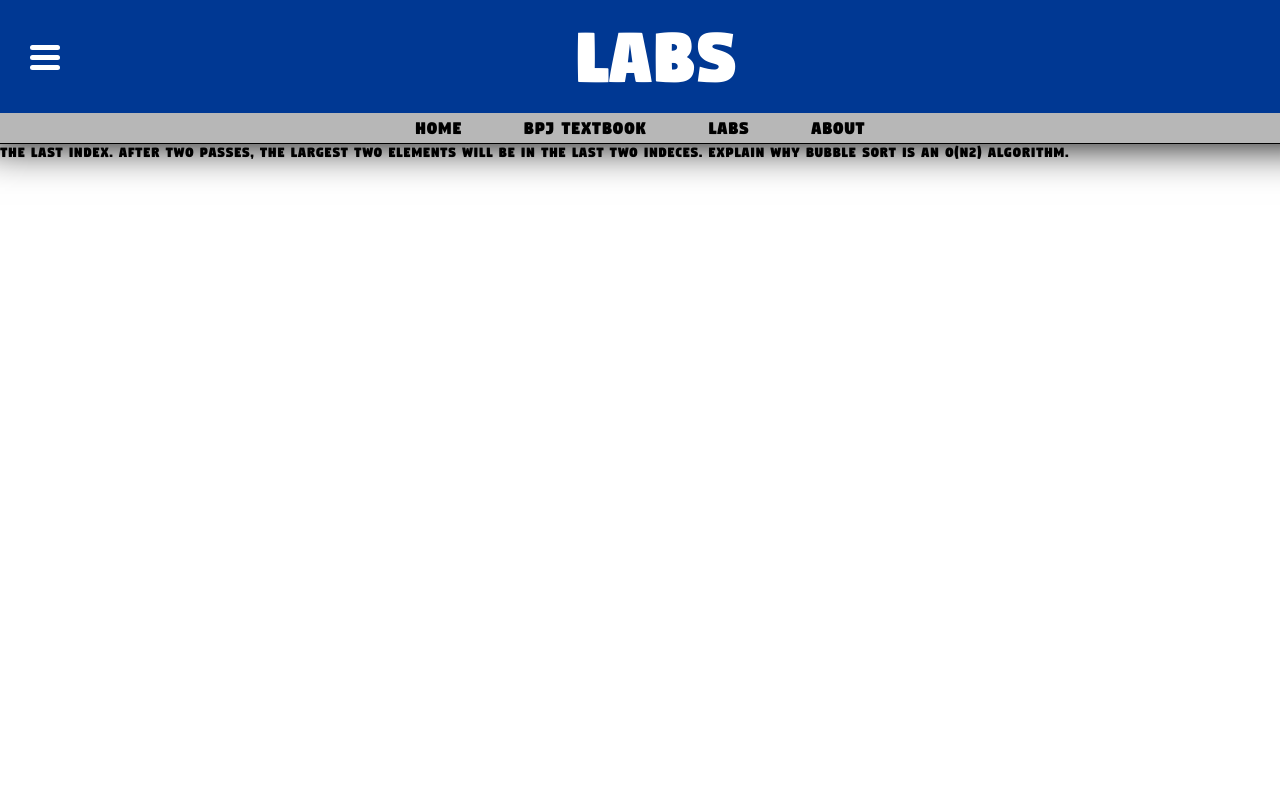
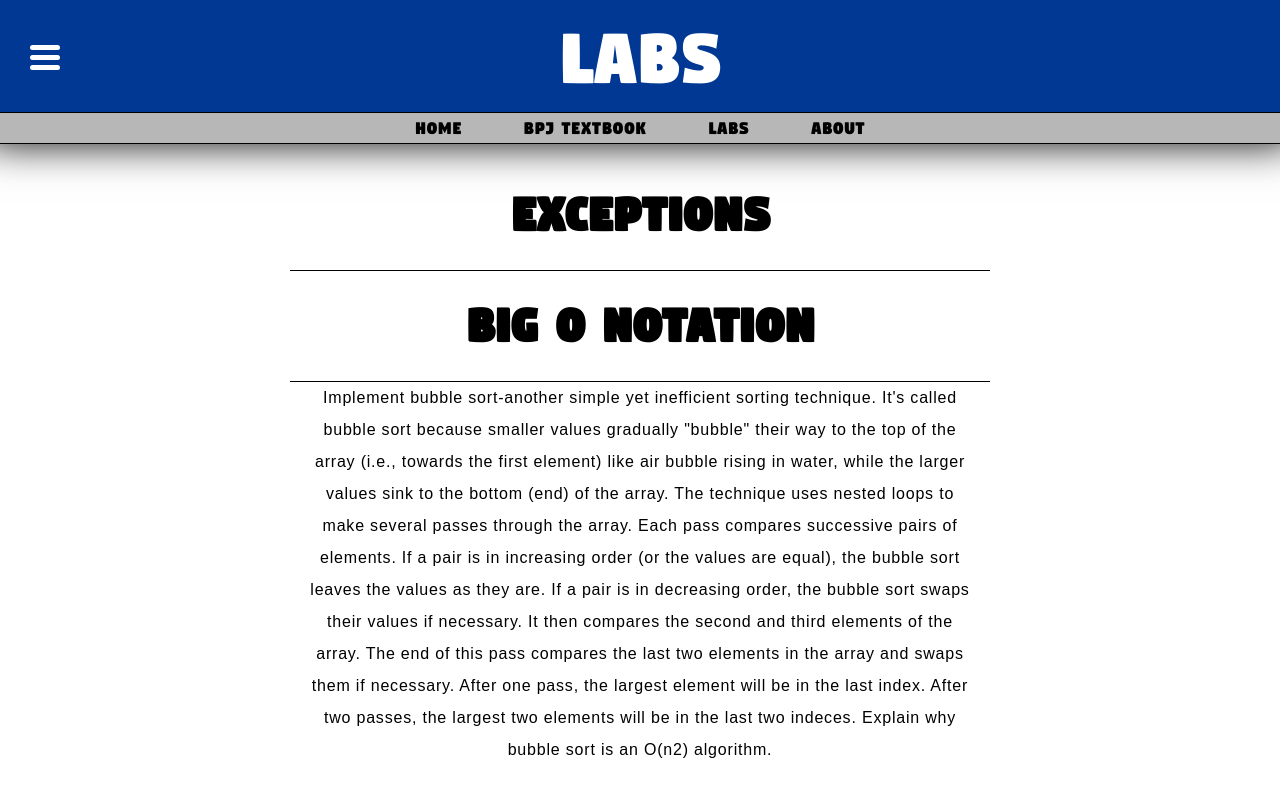
Before and after one commit to mohiganscs/labs, a plain HTML site: page index.html in a window 1280 px wide. Drawn offline with Linux system fonts and the light colour scheme.

Commit message:
Update styles.css

```diff
--- a/styles.css
+++ b/styles.css
@@ -15,6 +15,14 @@ body {
          url('digitalt-webfont.woff') format('woff');
     font-weight: normal;
     font-style: normal;
+}
+
+.lab {
+	position: relative;
+	left: 50%;
+	transform: translate(-50%, 0%);
+	width: 675px;
+	font-family: Arial;
 }
 
 .sidebar {
@@ -69,31 +77,49 @@ body {
 	border-radius: 10px;
 }
 
+.title {
+	position: relative;
+	left: 50%;
+	transform: translate(-50%, 0%);
+	font-size: 55px;
+	width: 700px;
+	border-bottom: 1px solid black;
+}
+
 #header {
 	position: fixed;
 	top: 0;
 	left: 0;
 	width: 100%;
+	height: 82px;
 	background: rgb(0, 56, 147);
 	color: white;
-	text-align: center;
-	padding: 15px;
+	padding: 15px 0px;
 	border-bottom: 1px solid black;
 	box-shadow: 0px 15px 40px 15px black;
 }
 
 #header-txt {
+	position: relative;
+	top: -50%;
+	left: 0%;
 	font-size: 84px;
 }
 
 #main {
-
+	position: absolute;
+	top: 160px;
+	left: 0px;
+	width: 100%;
+	text-align: center;
+	line-height: 2.0;
 }
 
 #nav {
 	position: fixed;
 	top: 113px;
 	width: 40%;
+	height: 20px;
 	background: #b7b7b7;
 	color: black;
 	padding: 5px 30%;
@@ -105,6 +131,8 @@ body {
 }
 
 #nav > a {
+	position: relative;
+	top: -50%;
 	text-decoration: none;
 	color: black;
 }
```
